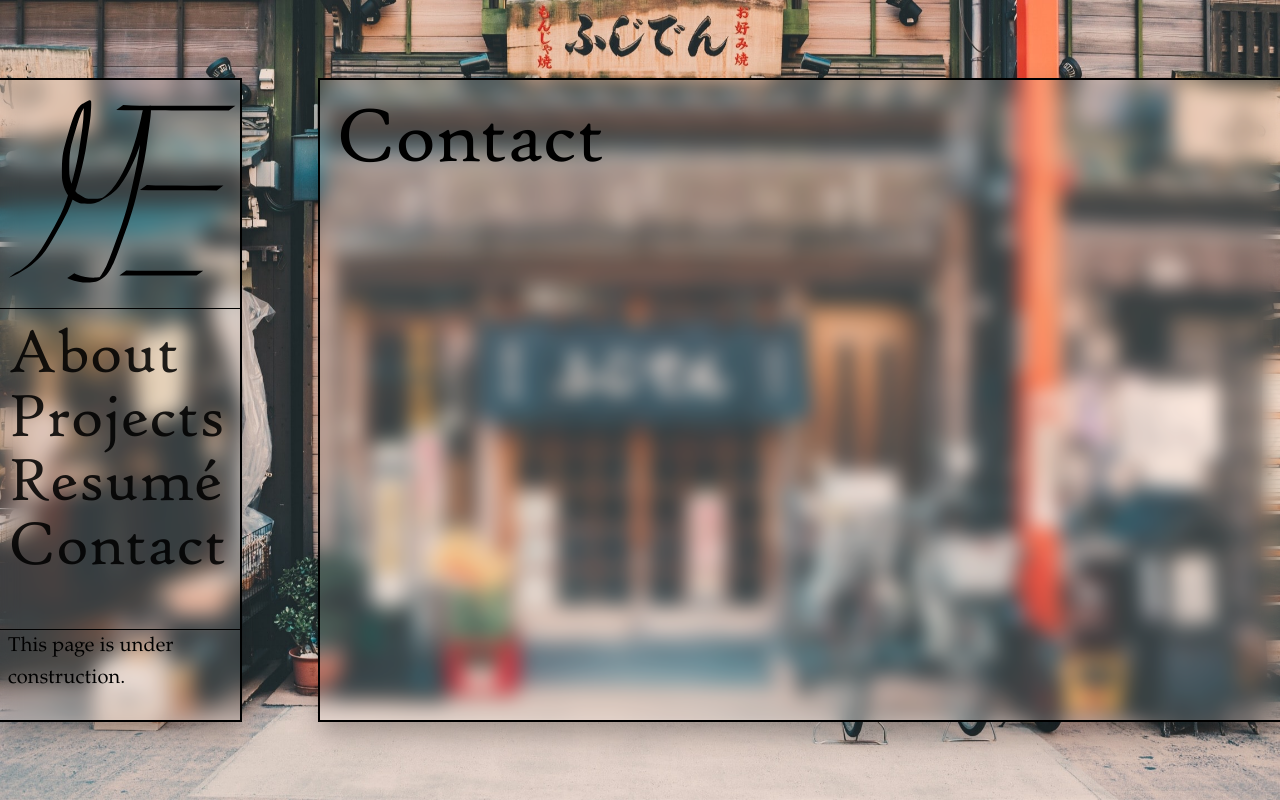
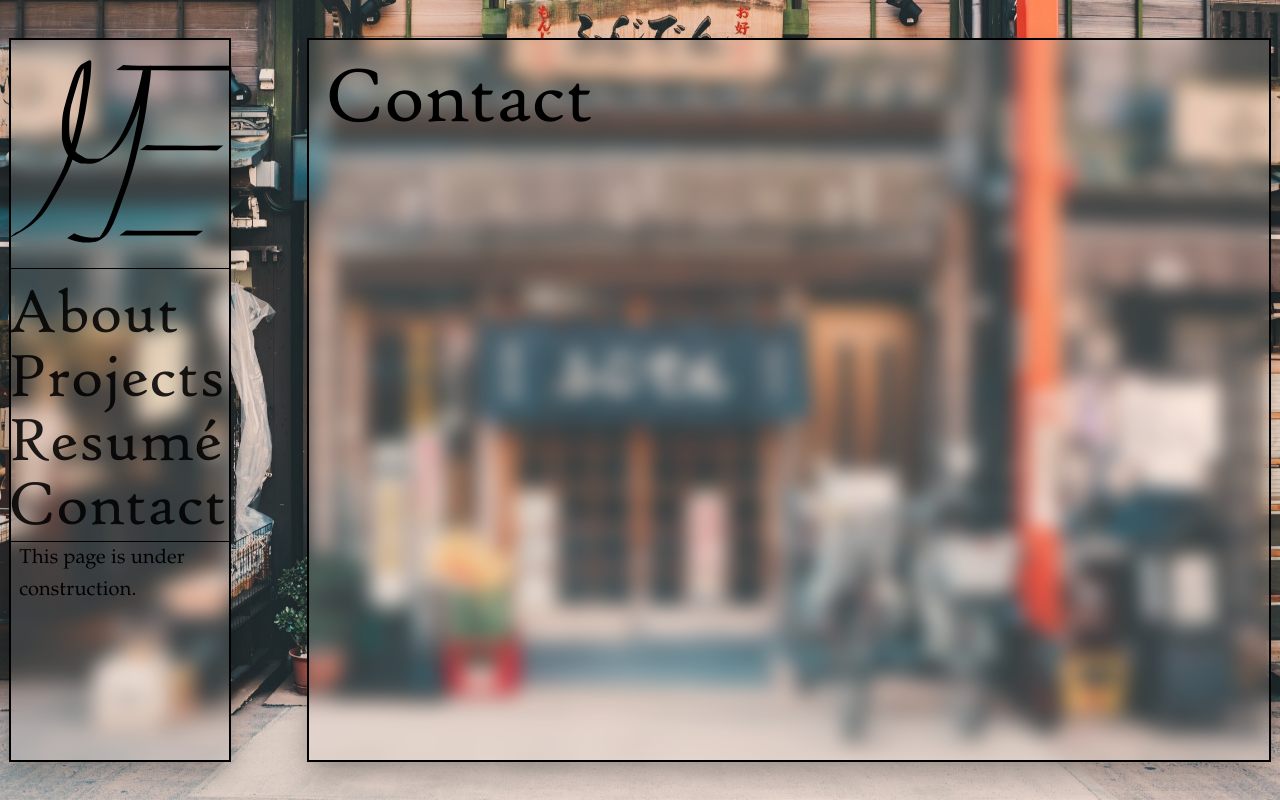
Before and after one commit to Matteas-Eden/matteas-eden.github.io, a React (Create React App) app: page /contact in a window 1280 px wide. Built offline with nearby package versions, Linux system fonts and the light colour scheme.

Commit message:
Update styling to use viewport

```diff
--- a/src/styles/Main.scss
+++ b/src/styles/Main.scss
@@ -8,11 +8,15 @@
 }
 
 .menu {
-    width: 15rem;
+    // width: 15rem;
+    width: 17vw;
+    height: 90vh;
 }
 
 .content {
-    width: 60rem;
+    // width: 60rem;
+    width: 75vw;
+    height: 90vh;
 }
 
 .display-content {
@@ -26,7 +30,9 @@
     padding-bottom: 2rem;
     padding-left: -50px;
     width: 11rem;
-    height: 15rem;
+    // height: 15rem;
+    // width: 5vw;
+    // height: 90vh;
 }
 
 .main {
@@ -95,7 +101,7 @@
     .frosted-glass-content {
         color: white;
         padding: inherit;
-        min-height: 40rem;
+        min-height: 90vh;
         background-color: rgba(255,255,255,0.1);
     }
 }
```
